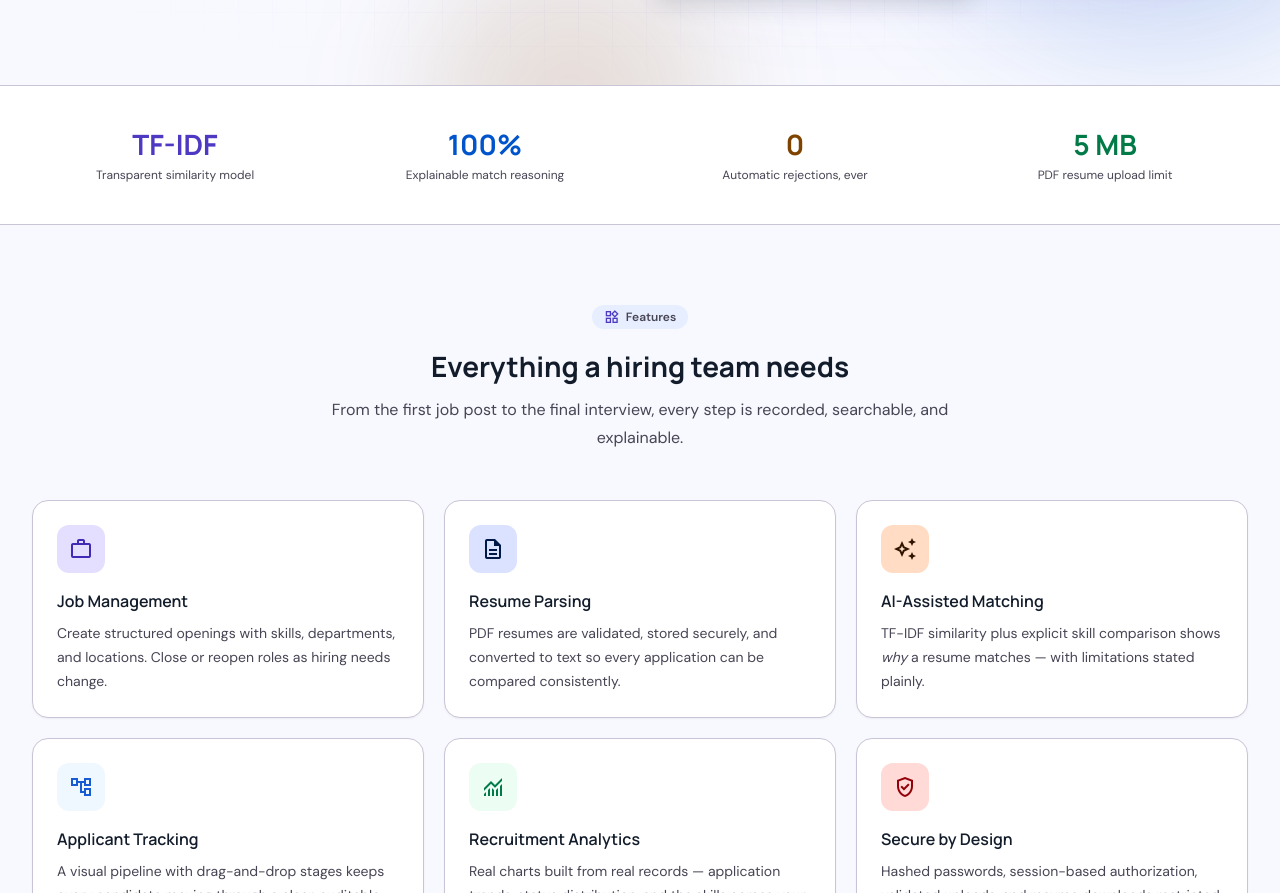
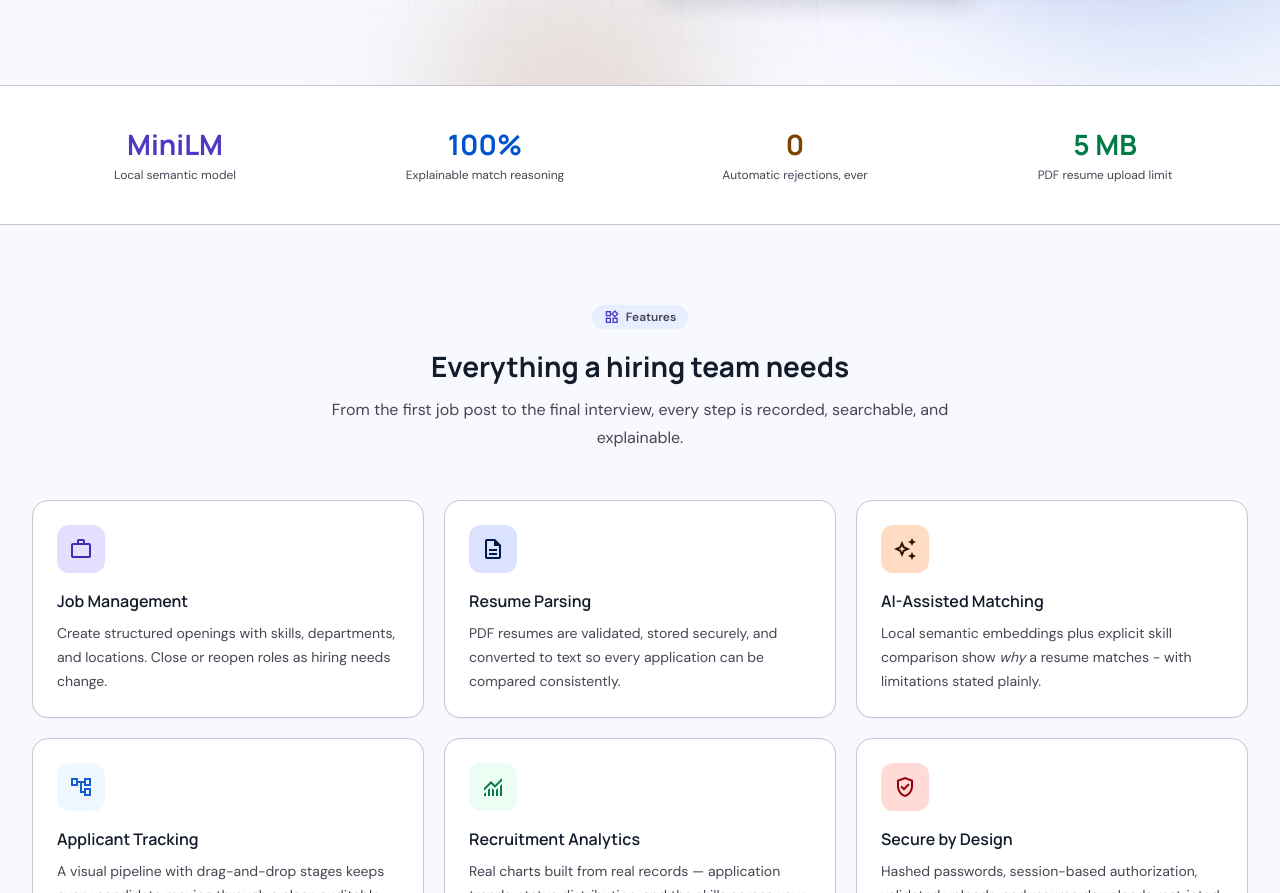
Before and after one commit to NITESHYADAV2007/hiresense-ai, a website: page frontend/index.html in a window 1280 px wide. Shown: the part 631-1524 px from the top of the page. Drawn offline with nearby package versions, Linux system fonts and the light colour scheme.

Commit message:
Refresh homepage copy for local MiniLM semantic matching

```diff
--- a/frontend/index.html
+++ b/frontend/index.html
@@ -192,8 +192,8 @@
     <section class="border-y border-outline-variant bg-surface-container-lowest">
       <div class="mx-auto grid max-w-content grid-cols-2 gap-6 px-4 py-10 sm:px-6 lg:grid-cols-4 lg:px-8">
         <div class="text-center">
-          <p class="font-headline-lg text-headline-lg text-primary">TF-IDF</p>
-          <p class="mt-1 text-body-sm text-on-surface-variant">Transparent similarity model</p>
+          <p class="font-headline-lg text-headline-lg text-primary">MiniLM</p>
+          <p class="mt-1 text-body-sm text-on-surface-variant">Local semantic model</p>
         </div>
         <div class="text-center">
           <p class="font-headline-lg text-headline-lg text-secondary">100%</p>
@@ -246,7 +246,7 @@
             <span class="material-symbols-outlined text-[24px]" aria-hidden="true">auto_awesome</span>
           </span>
           <h3 class="mt-4 font-headline-sm text-headline-sm text-on-surface">AI-Assisted Matching</h3>
-          <p class="mt-2 text-body-md leading-6 text-on-surface-variant">TF-IDF similarity plus explicit skill comparison shows <em>why</em> a resume matches — with limitations stated plainly.</p>
+          <p class="mt-2 text-body-md leading-6 text-on-surface-variant">Local semantic embeddings plus explicit skill comparison show <em>why</em> a resume matches - with limitations stated plainly.</p>
         </article>
 
         <article class="group rounded-2xl border border-outline-variant bg-surface-container-lowest p-6 shadow-sm transition hover:-translate-y-1 hover:shadow-pop">
```
